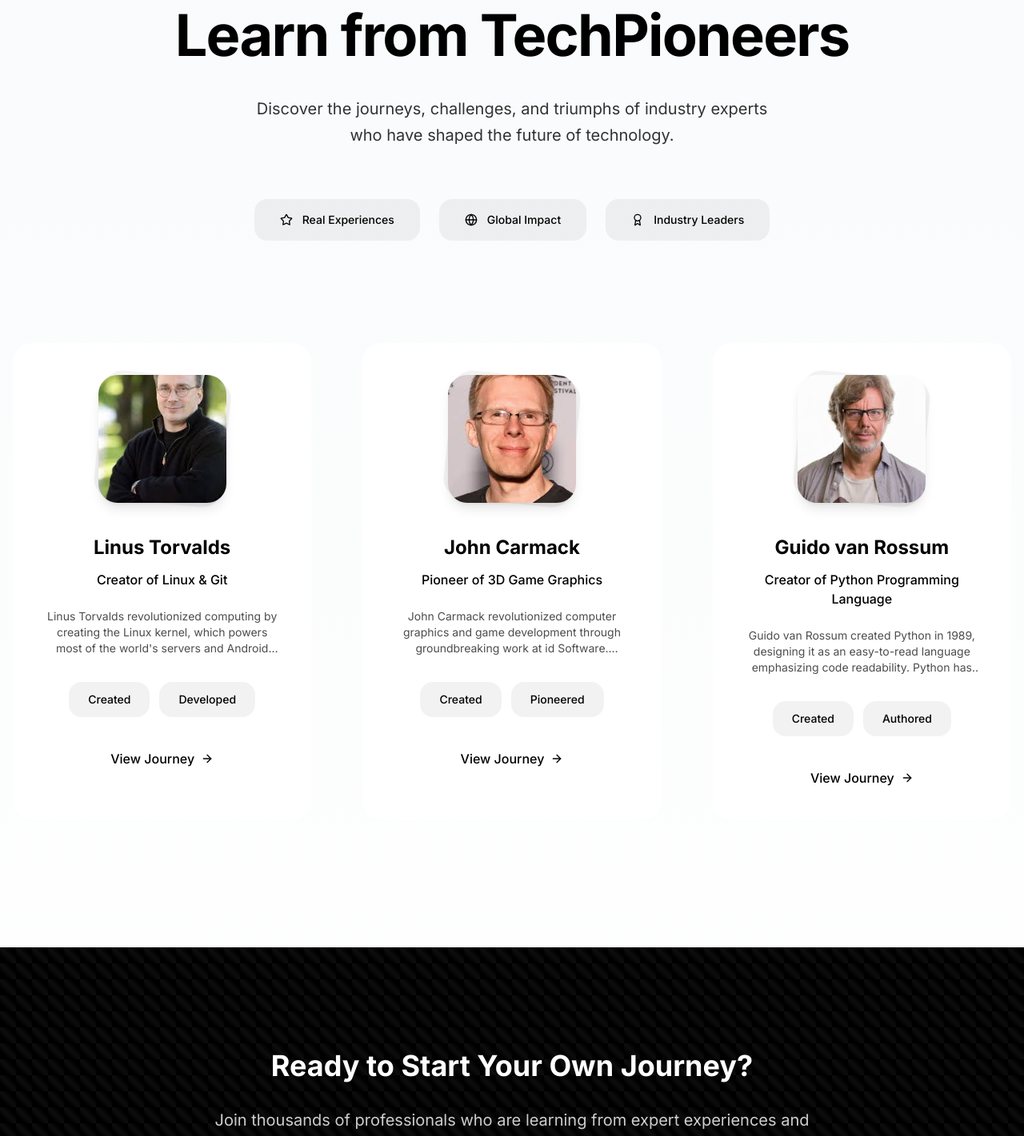
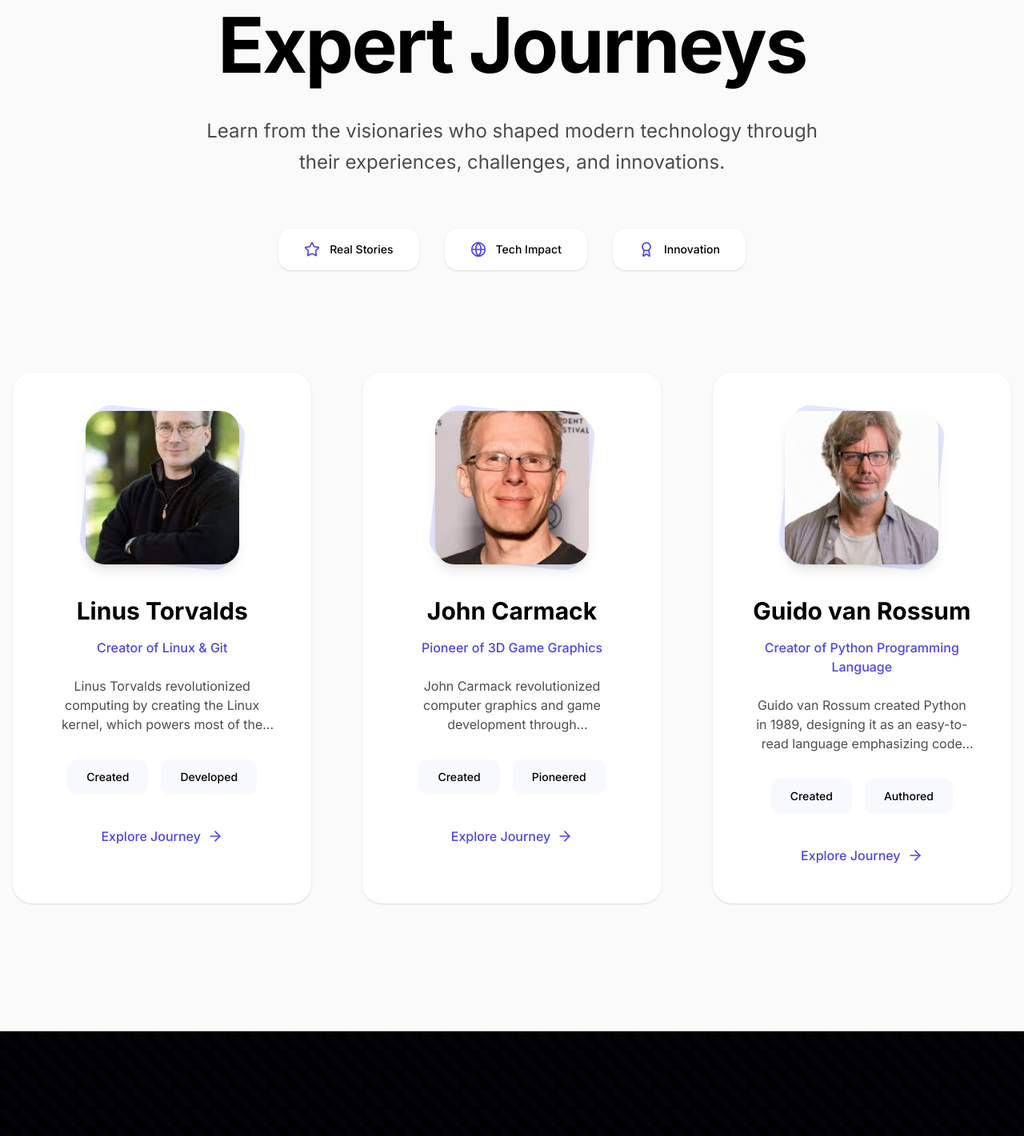
Before and after one commit to AnasHbaieb/journey, a Next.js app: page / in a window 1280 px wide. Shown: the part 220-1641 px from the top of the page at 80% size. Built offline with nearby package versions, Linux system fonts and the light colour scheme.

Commit message:
Modern Professional Expert Page Design

```diff
--- a/app/(landing)/page.tsx
+++ b/app/(landing)/page.tsx
@@ -5,38 +5,38 @@
 
 export default function LandingPage() {
   return (
-    <div className="min-h-screen bg-gradient-to-b from-gray-50 to-white">
+    <div className="min-h-screen bg-[#FAFAFA]">
       {/* Hero Section */}
       <section className="container mx-auto px-4 pt-32 pb-40">
         <div className="text-center mb-32">
-          <div className="inline-flex items-center gap-2 px-8 py-4 bg-black/5 rounded-2xl text-black font-medium text-sm mb-12 hover:bg-black/10 transition-colors">
-            <Users className="w-4 h-4" />
-            <span>Featuring {experts.length} Industry Leaders</span>
+          <div className="inline-flex items-center gap-3 px-8 py-4 bg-white rounded-2xl text-black font-medium text-sm mb-12 shadow-sm hover:shadow-md transition-all">
+            <Users className="w-5 h-5" />
+            <span>Discover {experts.length} Tech Pioneers</span>
           </div>
 
-          <h1 className="text-6xl md:text-7xl font-bold text-black mb-10 tracking-tight">
-            Learn from Tech
-            <span className="text-black relative inline-block">
-              {" "}Pioneers
-              <div className="absolute bottom-2 left-0 w-full h-4 bg-blue-100/50 -z-10 transform -rotate-1"></div>
+          <h1 className="text-6xl md:text-8xl font-bold text-black mb-10 tracking-tight">
+            Expert
+            <span className="text-black relative inline-block ml-5">
+              Journeys
+              <div className="absolute bottom-5 left-0 w-full h-4 bg-[#E4E6FF] -z-10 transform -skew-x-6"></div>
             </span>
           </h1>
-          <p className="text-xl text-black/80 max-w-2xl mx-auto mb-16 leading-relaxed">
-            Discover the journeys, challenges, and triumphs of industry experts who have shaped the future of technology.
+          <p className="text-2xl text-black/70 max-w-3xl mx-auto mb-16 leading-relaxed">
+            Learn from the visionaries who shaped modern technology through their experiences, challenges, and innovations.
           </p>
 
-          <div className="flex flex-wrap items-center justify-center gap-6 text-sm">
-            <div className="flex items-center gap-3 px-8 py-4 bg-black/5 rounded-2xl hover:bg-black/10 transition-all">
-              <Star className="w-4 h-4 text-black" />
-              <span className="text-black font-medium">Real Experiences</span>
+          <div className="flex flex-wrap items-center justify-center gap-8 text-sm">
+            <div className="flex items-center gap-3 px-8 py-4 bg-white rounded-2xl shadow-sm hover:shadow-md transition-all">
+              <Star className="w-5 h-5 text-[#4F46E5]" />
+              <span className="text-black font-medium">Real Stories</span>
             </div>
-            <div className="flex items-center gap-3 px-8 py-4 bg-black/5 rounded-2xl hover:bg-black/10 transition-all">
-              <Globe className="w-4 h-4 text-black" />
-              <span className="text-black font-medium">Global Impact</span>
+            <div className="flex items-center gap-3 px-8 py-4 bg-white rounded-2xl shadow-sm hover:shadow-md transition-all">
+              <Globe className="w-5 h-5 text-[#4F46E5]" />
+              <span className="text-black font-medium">Tech Impact</span>
             </div>
-            <div className="flex items-center gap-3 px-8 py-4 bg-black/5 rounded-2xl hover:bg-black/10 transition-all">
-              <Award className="w-4 h-4 text-black" />
-              <span className="text-black font-medium">Industry Leaders</span>
+            <div className="flex items-center gap-3 px-8 py-4 bg-white rounded-2xl shadow-sm hover:shadow-md transition-all">
+              <Award className="w-5 h-5 text-[#4F46E5]" />
+              <span className="text-black font-medium">Innovation</span>
             </div>
           </div>
         </div>
@@ -47,37 +47,37 @@
             <Link
               key={expert.id}
               href={`/journey/${expert.slug}`}
-              className="group relative bg-white rounded-3xl p-10 hover:shadow-[0_8px_40px_rgb(0,0,0,0.08)] transition-all duration-300"
+              className="group bg-white rounded-3xl p-12 shadow-sm hover:shadow-xl transition-all duration-500"
             >
               <div className="relative">
                 {/* Expert Image */}
-                <div className="relative w-40 h-40 mx-auto mb-10">
-                  <div className="absolute inset-0 bg-black/5 rounded-3xl rotate-6 group-hover:rotate-12 transition-transform duration-300" />
+                <div className="relative w-48 h-48 mx-auto mb-10">
+                  <div className="absolute inset-0 bg-[#E4E6FF] rounded-3xl rotate-6 group-hover:rotate-12 transition-transform duration-500" />
                   <Image
                     src={expert.photo || "/placeholder.svg"}
                     alt={expert.name}
-                    width={160}
-                    height={160}
+                    width={192}
+                    height={192}
                     className="relative w-full h-full object-cover rounded-3xl shadow-lg"
                   />
                 </div>
 
                 {/* Expert Info */}
                 <div className="text-center">
-                  <h3 className="text-2xl font-bold text-black mb-3">
+                  <h3 className="text-3xl font-bold text-black mb-4">
                     {expert.name}
                   </h3>
 
-                  <p className="text-black font-medium mb-6">{expert.title}</p>
+                  <p className="text-[#4F46E5] font-medium mb-6">{expert.title}</p>
 
-                  <p className="text-black/70 text-sm mb-8 line-clamp-3">{expert.about}</p>
+                  <p className="text-black/70 mb-8 line-clamp-3">{expert.about}</p>
 
                   {/* Achievements Preview */}
-                  <div className="flex flex-wrap justify-center gap-3 mb-10">
+                  <div className="flex flex-wrap justify-center gap-4 mb-10">
                     {expert.achievements.slice(0, 2).map((achievement, index) => (
                       <span
                         key={index}
-                        className="px-6 py-3 bg-black/5 text-black text-sm font-medium rounded-2xl"
+                        className="px-6 py-3 bg-[#F8F9FF] text-black text-sm font-medium rounded-xl"
                       >
                         {achievement.split(" ")[0]}
                       </span>
@@ -85,9 +85,9 @@
                   </div>
 
                   {/* View Journey Button */}
-                  <div className="inline-flex items-center gap-2 text-black font-medium group-hover:gap-3 transition-all">
-                    <span>View Journey</span>
-                    <ArrowRight className="w-4 h-4" />
+                  <div className="inline-flex items-center gap-2 text-[#4F46E5] font-medium group-hover:gap-4 transition-all">
+                    <span>Explore Journey</span>
+                    <ArrowRight className="w-5 h-5" />
                   </div>
                 </div>
               </div>
@@ -98,15 +98,15 @@
 
       {/* CTA Section */}
       <section className="relative bg-black py-32">
-        <div className="absolute inset-0 bg-[linear-gradient(45deg,transparent_25%,rgba(255,255,255,0.05)_50%,transparent_75%,transparent_100%)] bg-[length:20px_20px]" />
+        <div className="absolute inset-0 bg-[linear-gradient(45deg,transparent_25%,rgba(79,70,229,0.05)_50%,transparent_75%,transparent_100%)] bg-[length:24px_24px]" />
         <div className="relative container mx-auto px-4">
           <div className="max-w-3xl mx-auto text-center">
-            <h2 className="text-4xl font-bold text-white mb-8">Ready to Start Your Own Journey?</h2>
-            <p className="text-xl text-white/80 mb-12 leading-relaxed">
-              Join thousands of professionals who are learning from expert experiences and accelerating their career growth.
+            <h2 className="text-5xl font-bold text-white mb-8">Start Your Tech Journey</h2>
+            <p className="text-2xl text-white/80 mb-12 leading-relaxed">
+              Join a community of innovators and learn from the experiences that shaped modern technology.
             </p>
-            <button className="bg-white text-black px-10 py-5 rounded-2xl font-semibold hover:bg-gray-50 transition-colors">
-              Get Started Today
+            <button className="bg-white text-black px-12 py-6 rounded-2xl font-semibold hover:bg-[#F8F9FF] transition-all text-lg">
+              Begin Your Story
             </button>
           </div>
         </div>
```
